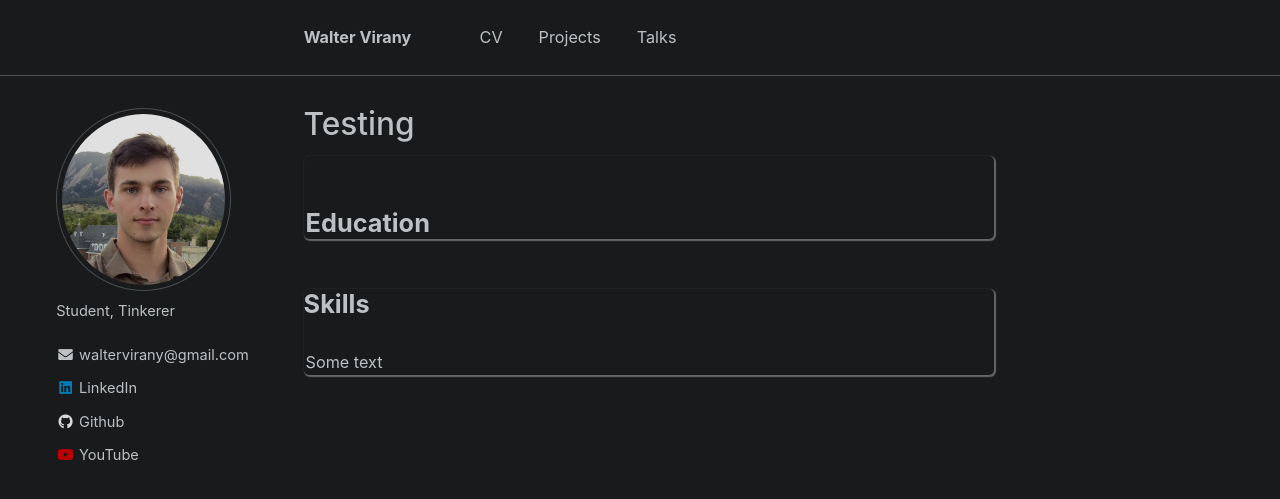
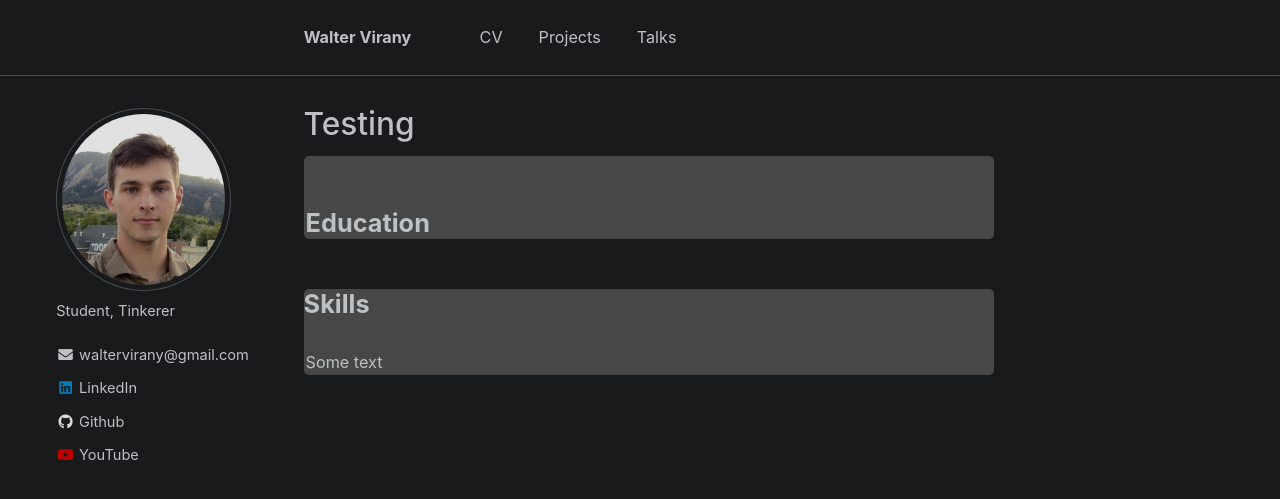
Before and after one commit to wvirany/wvirany.github.io, a Jekyll site: the page built from _pages/test.html, in a window 1280 px wide. Shown: the top 499 px of the page. Built offline with Jekyll 4.4.1, drawn with Linux system fonts in a browser that asks for light colours.

Commit message:
Update test.html

```diff
--- a/_pages/test.html
+++ b/_pages/test.html
@@ -13,7 +13,9 @@ author_profile: true
 
 <style>
 .card {
-  box-shadow: 1px 1px 1px 1px rgb(103, 102, 102);
+  border-width: 1px;
+  border-color: rgb(103, 102, 102);
+  background-color: rgb(71, 71, 71);
   transition: 0.3s;
   border-radius: 5px; /* 5px rounded corners */
   width: 75%;
```
